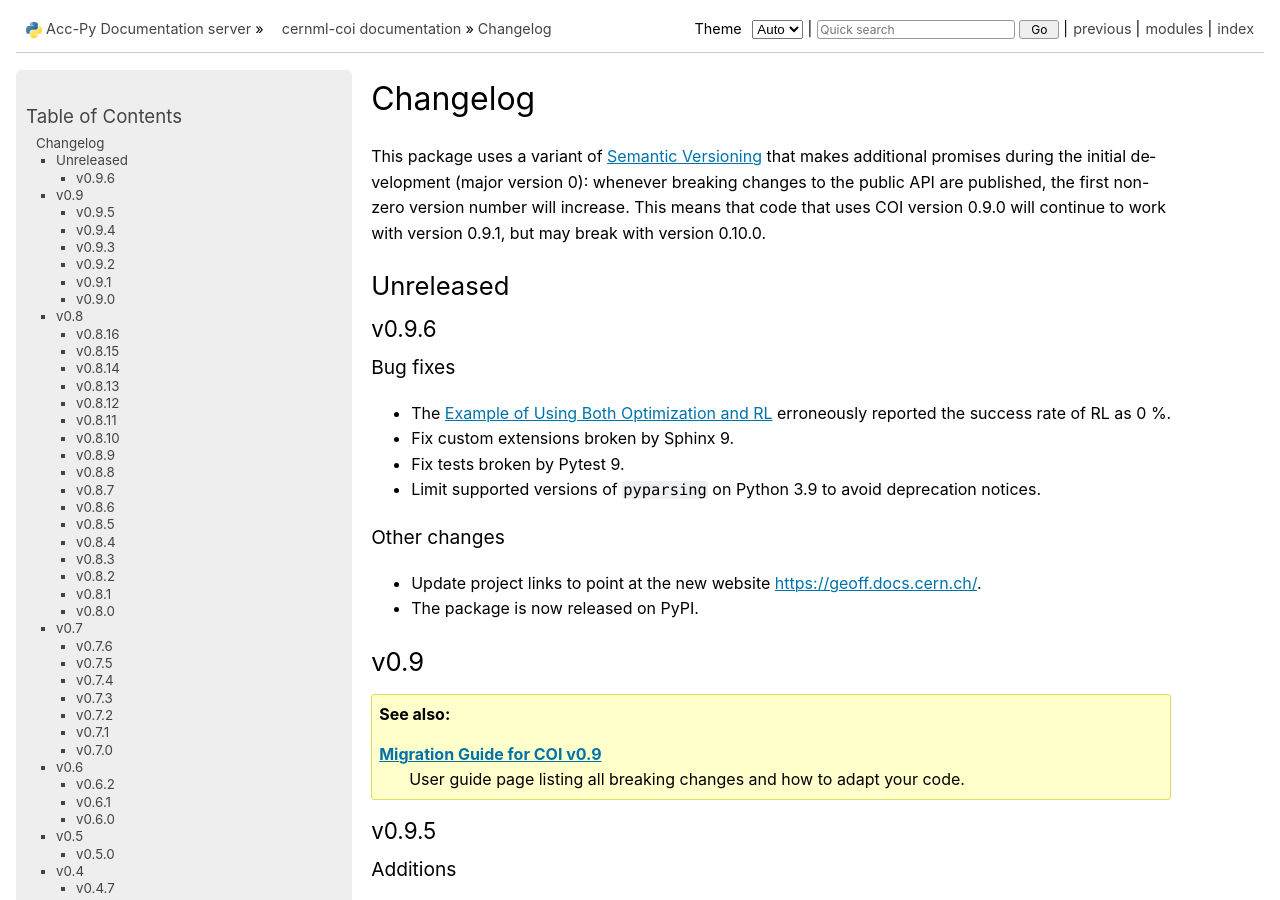
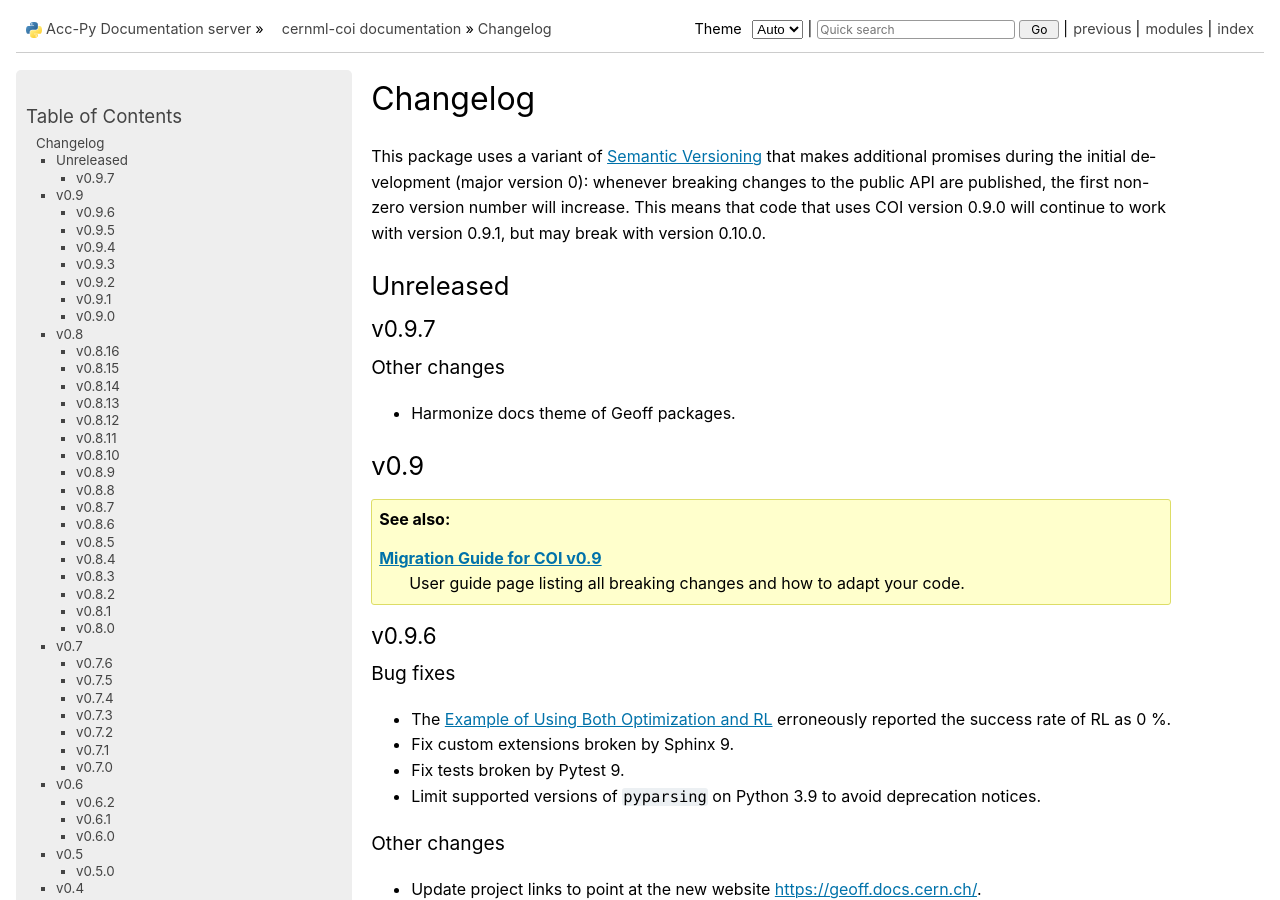
Before and after one commit to geoff-project/coi, a Sphinx documentation site: the page built from docs/changelog.rst, in a window 1280 px wide and 900 px high. Built offline with Sphinx 7.4.7, drawn with Linux system fonts in a browser that asks for light colours; the version number could not be read and is left out; part of the change alters nothing that is shown; some of the changed text lies outside the part shown.

Commit message:
Harmonize docs theme of Geoff packages.

```diff
--- a/docs/_templates/layout.html
+++ b/docs/_templates/layout.html
@@ -8,6 +8,7 @@
     <br />
     {% if theme_license_url %}{% trans license_file=theme_license_url %}See <a href="{{ license_file }}">COPYING</a> for more information.{% endtrans %}<br />{% endif %}
     {% if theme_hosted_on %}{% trans hosted_on=theme_hosted_on %}Hosted on {{ hosted_on }}.{% endtrans %}<br />{% endif %}
+    {% trans %}🏳️‍⚧️ Trans rights are human rights.{% endtrans %}<br />
     <br />
 
     {% trans last_updated=last_updated|e %}Last updated on {{ last_updated }}.{% endtrans %}
--- a/docs/changelog.rst
+++ b/docs/changelog.rst
@@ -23,6 +23,22 @@ version 0.10.0.
 Unreleased
 ----------
 
+v0.9.7
+^^^^^^
+
+Other changes
+~~~~~~~~~~~~~
+- Harmonize docs theme of Geoff packages.
+
+v0.9
+----
+
+.. seealso::
+
+    :doc:`guide/migration_090`
+        User guide page listing all breaking changes and how to adapt your
+        code.
+
 v0.9.6
 ^^^^^^
 
@@ -39,15 +55,6 @@ Other changes
 ~~~~~~~~~~~~~
 - Update project links to point at the new website https://geoff.docs.cern.ch/.
 - The package is now released on PyPI.
-
-v0.9
-----
-
-.. seealso::
-
-    :doc:`guide/migration_090`
-        User guide page listing all breaking changes and how to adapt your
-        code.
 
 v0.9.5
 ^^^^^^
--- a/docs/conf.py
+++ b/docs/conf.py
@@ -4,7 +4,11 @@
 #
 # SPDX-License-Identifier: GPL-3.0-or-later OR EUPL-1.2+
 
-# pylint: disable = missing-function-docstring
+# pylint: disable = import-outside-toplevel
+# pylint: disable = invalid-name
+# pylint: disable = redefined-builtin
+# pylint: disable = too-many-arguments
+# pylint: disable = unused-argument
 
 """Configuration file for the Sphinx documentation builder.
 
@@ -21,12 +25,10 @@ import pathlib
 import sys
 from pathlib import Path
 
-try:
+if sys.version_info < (3, 10):
     import importlib_metadata
-except ImportError:
-    # Starting with Python 3.10 (see pyproject.toml).
-    # pylint: disable = ungrouped-imports
-    import importlib.metadata as importlib_metadata  # type: ignore[import, no-redef]
+else:
+    import importlib.metadata as importlib_metadata
 
 
 ROOTDIR = pathlib.Path(__file__).absolute().parent.parent
@@ -109,6 +111,7 @@ html_theme_options = {
     "sidebarwidth": "21rem",
     "root_url": "https://acc-py.web.cern.ch/",
     "root_name": "Acc-Py Documentation server",
+    "hosted_on": "the <a href='https://acc-py.web.cern.ch/'>Acc-Py Documentation Server</a>",
     "license_url": license_url,
     "issues_url": issues_url,
 }
```
